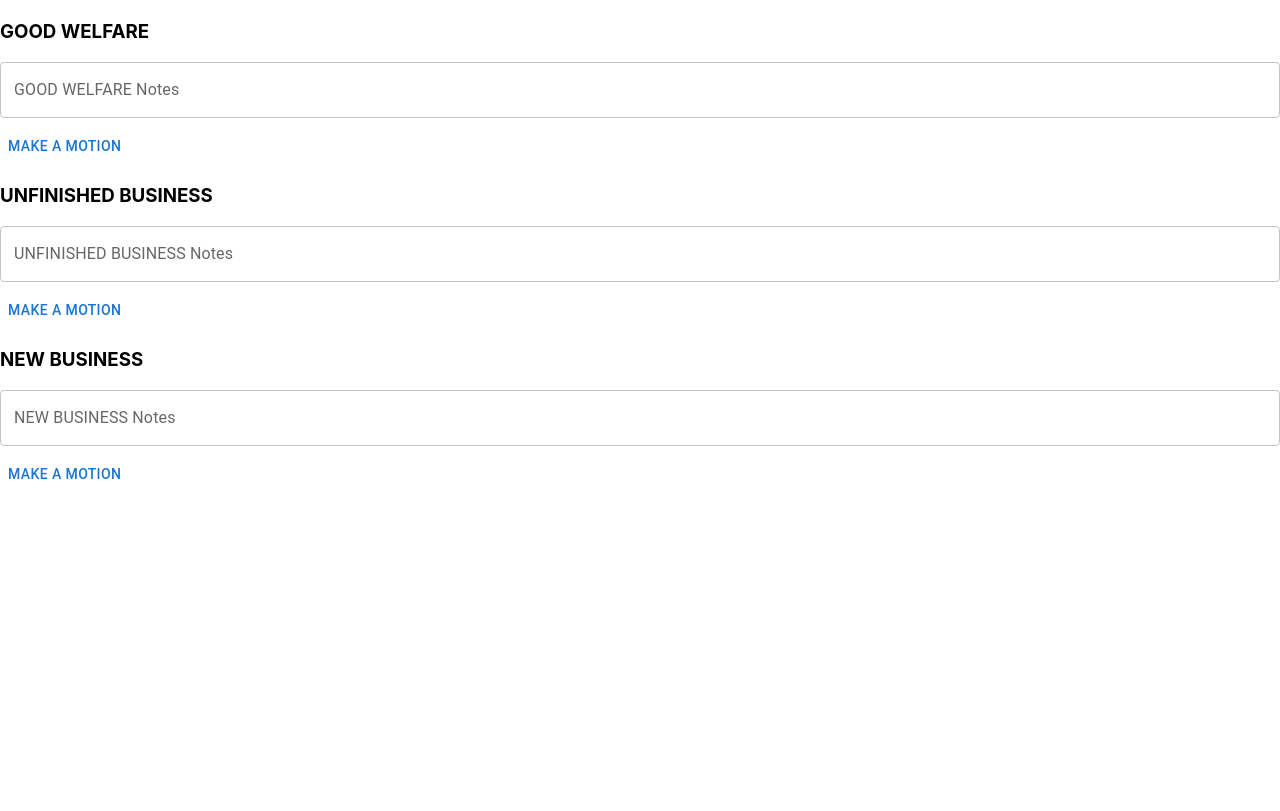
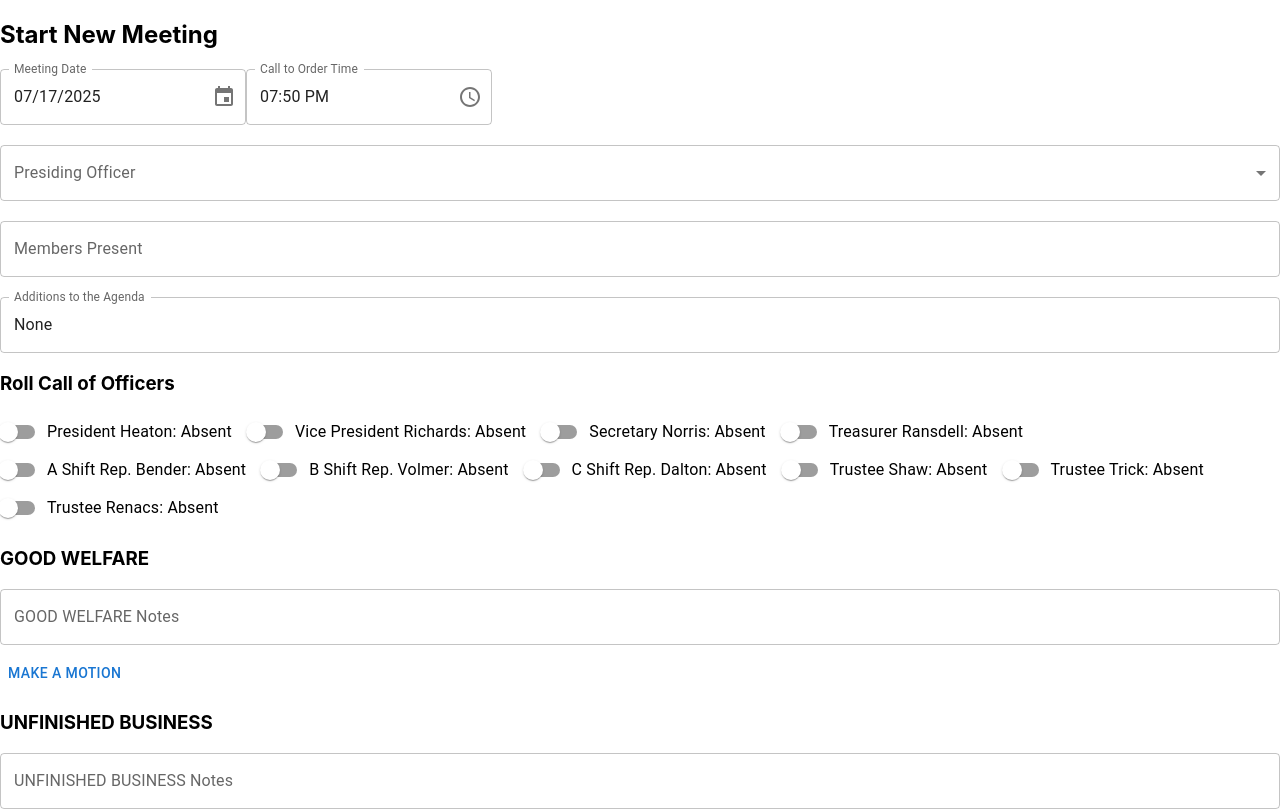
Before and after one commit to local2857/union-minutes-app, a React (Create React App) app: page /start-meeting in a window 1280 px wide. Shown: the top 811 px of the page. Built offline with nearby package versions, Linux system fonts and the light colour scheme.

Commit message:
Added combined features and motions sections

```diff
--- a/src/StartMeeting.js
+++ b/src/StartMeeting.js
@@ -7,7 +7,35 @@ import { TextField, FormControl, InputLabel, Select, MenuItem, FormControlLabel,
 import dayjs from 'dayjs';
 
 function StartMeeting() {
-  // Existing states...
+  const [meetingDate, setMeetingDate] = useState(dayjs());
+  const [callToOrderTime, setCallToOrderTime] = useState(dayjs());
+  const [presidingOfficer, setPresidingOfficer] = useState('');
+  const [membersPresent, setMembersPresent] = useState('');
+  const [agendaAdditions, setAgendaAdditions] = useState('None');
+
+  const officers = [
+    'President Heaton',
+    'Vice President Richards',
+    'Secretary Norris',
+    'Treasurer Ransdell',
+    'A Shift Rep. Bender',
+    'B Shift Rep. Volmer',
+    'C Shift Rep. Dalton',
+    'Trustee Shaw',
+    'Trustee Trick',
+    'Trustee Renacs'
+  ];
+
+  const [attendance, setAttendance] = useState(
+    officers.reduce((acc, officer) => {
+      acc[officer] = false;
+      return acc;
+    }, {})
+  );
+
+  const handleAttendanceToggle = (officer) => {
+    setAttendance(prev => ({ ...prev, [officer]: !prev[officer] }));
+  };
 
   const [sections, setSections] = useState({
     goodWelfare: { text: '', motions: [] },
@@ -109,13 +137,62 @@ function StartMeeting() {
 
   return (
     <LocalizationProvider dateAdapter={AdapterDayjs}>
-      {/* Existing components */}
+      <h2>Start New Meeting</h2>
+
+      <DatePicker
+        label="Meeting Date"
+        value={meetingDate}
+        onChange={(newValue) => setMeetingDate(newValue)}
+      />
+
+      <TimePicker
+        label="Call to Order Time"
+        value={callToOrderTime}
+        onChange={(newValue) => setCallToOrderTime(newValue)}
+      />
+
+      <FormControl fullWidth style={{ marginTop: '20px' }}>
+        <InputLabel>Presiding Officer</InputLabel>
+        <Select
+          value={presidingOfficer}
+          onChange={(e) => setPresidingOfficer(e.target.value)}
+        >
+          {officers.map((officer) => (
+            <MenuItem key={officer} value={officer}>{officer}</MenuItem>
+          ))}
+        </Select>
+      </FormControl>
+
+      <TextField
+        label="Members Present"
+        multiline
+        fullWidth
+        value={membersPresent}
+        onChange={(e) => setMembersPresent(e.target.value)}
+        style={{ marginTop: '20px' }}
+      />
+
+      <TextField
+        label="Additions to the Agenda"
+        fullWidth
+        value={agendaAdditions}
+        onChange={(e) => setAgendaAdditions(e.target.value)}
+        style={{ marginTop: '20px' }}
+      />
+
+      <h3>Roll Call of Officers</h3>
+      {officers.map((officer) => (
+        <FormControlLabel
+          key={officer}
+          control={<Switch checked={attendance[officer]} onChange={() => handleAttendanceToggle(officer)} color="primary" />}
+          label={`${officer}: ${attendance[officer] ? 'Present' : 'Absent'}`}
+        />
+      ))}
 
       {renderSection('GOOD WELFARE', 'goodWelfare')}
       {renderSection('UNFINISHED BUSINESS', 'unfinishedBusiness')}
       {renderSection('NEW BUSINESS', 'newBusiness')}
 
-      {/* Existing components */}
     </LocalizationProvider>
   );
 }
```
